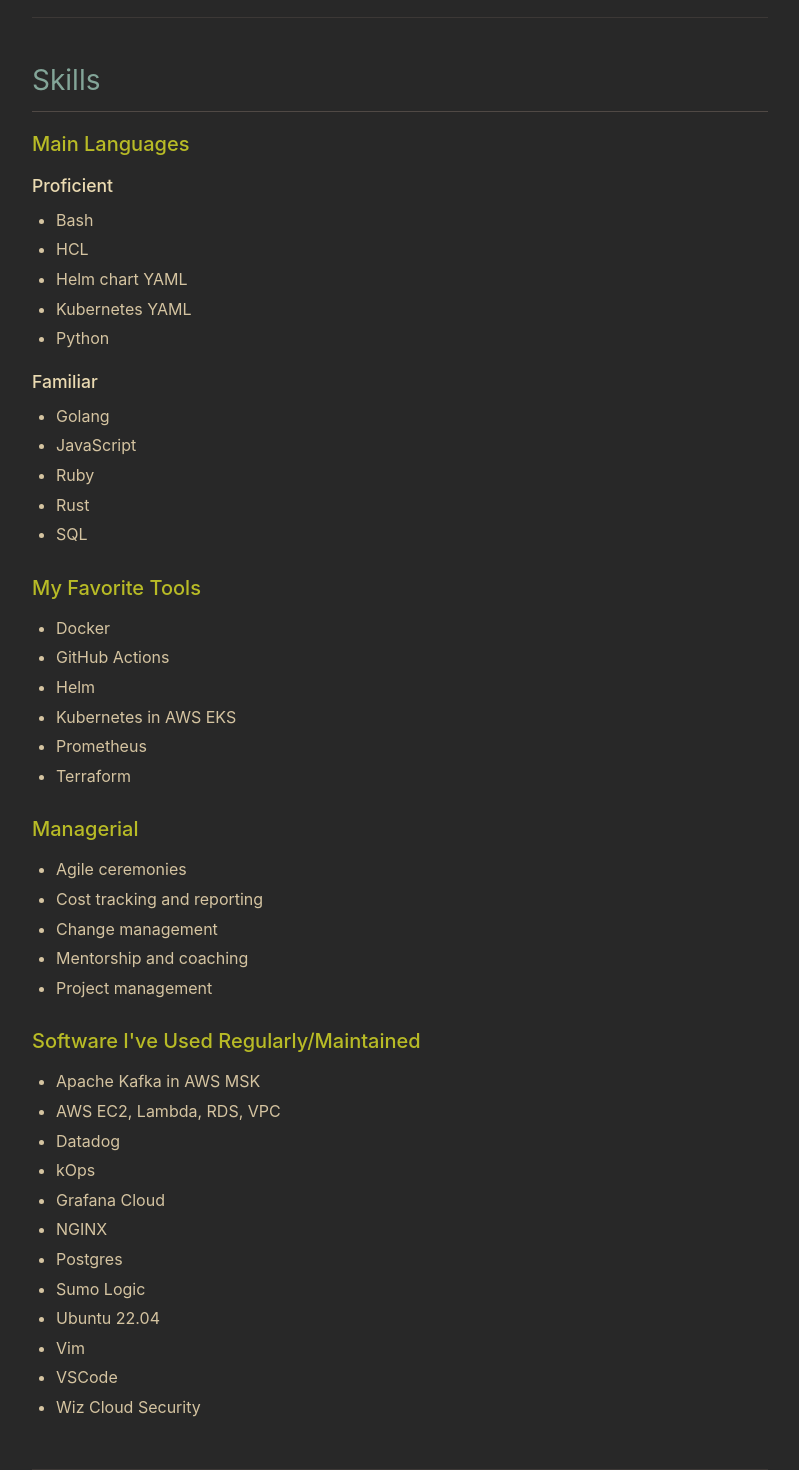
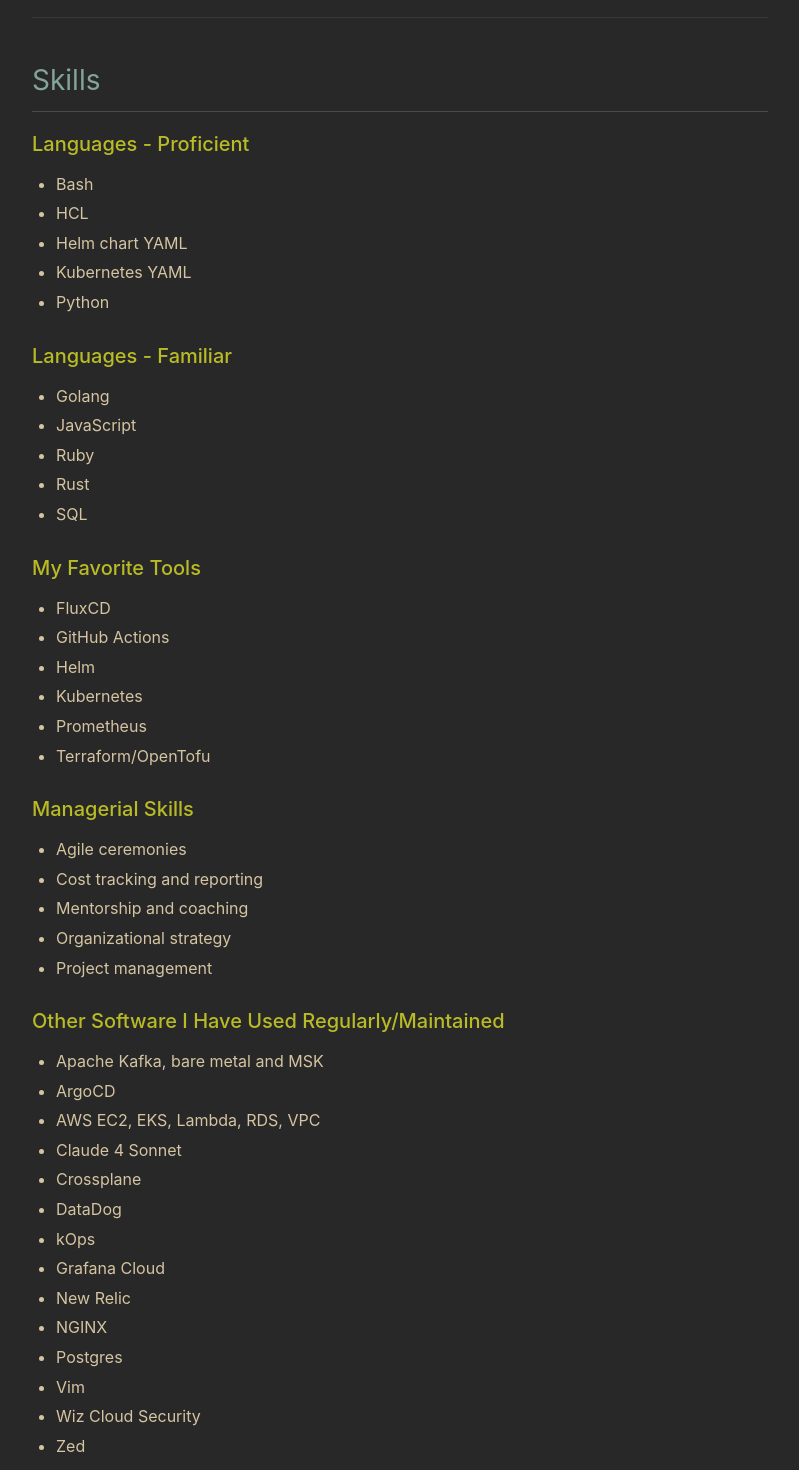
Before and after one commit to austinorth/austinorth.com, a React (Vite) app: page /resume in a window 1280 px wide. Shown: the part 2920-4390 px from the top of the page, without its empty margins (240-1039 px from the left). Built offline with nearby package versions, Linux system fonts and the light colour scheme.

Commit message:
feat: Skills section update
Signed-off-by: Austin Orth <31007285+austinorth@users.noreply.github.com>

```diff
--- a/src/components/Resume.tsx
+++ b/src/components/Resume.tsx
@@ -179,9 +179,7 @@
         <h2>Skills</h2>
 
         <div style={{ marginBottom: "1.5rem" }}>
-          <h3>Main Languages</h3>
-          <div style={{ marginBottom: "1rem" }}>
-            <h4>Proficient</h4>
+          <h3>Languages - Proficient</h3>
           <ul>
             <li>Bash</li>
             <li>HCL</li>
@@ -191,8 +189,8 @@
           </ul>
         </div>
 
-          <div>
-            <h4>Familiar</h4>
+        <div style={{ marginBottom: "1.5rem" }}>
+          <h3>Languages - Familiar</h3>
           <ul>
             <li>Golang</li>
             <li>JavaScript</li>
@@ -201,46 +199,47 @@
             <li>SQL</li>
           </ul>
         </div>
-        </div>
 
         <div style={{ marginBottom: "1.5rem" }}>
           <h3>My Favorite Tools</h3>
           <ul>
-            <li>Docker</li>
+            <li>FluxCD</li>
             <li>GitHub Actions</li>
             <li>Helm</li>
-            <li>Kubernetes in AWS EKS</li>
+            <li>Kubernetes</li>
             <li>Prometheus</li>
-            <li>Terraform</li>
+            <li>Terraform/OpenTofu</li>
           </ul>
         </div>
 
         <div style={{ marginBottom: "1.5rem" }}>
-          <h3>Managerial</h3>
+          <h3>Managerial Skills</h3>
           <ul>
             <li>Agile ceremonies</li>
             <li>Cost tracking and reporting</li>
-            <li>Change management</li>
             <li>Mentorship and coaching</li>
+            <li>Organizational strategy</li>
             <li>Project management</li>
           </ul>
         </div>
 
         <div>
-          <h3>Software I've Used Regularly/Maintained</h3>
+          <h3>Other Software I Have Used Regularly/Maintained</h3>
           <ul>
-            <li>Apache Kafka in AWS MSK</li>
-            <li>AWS EC2, Lambda, RDS, VPC</li>
-            <li>Datadog</li>
+            <li>Apache Kafka, bare metal and MSK</li>
+            <li>ArgoCD</li>
+            <li>AWS EC2, EKS, Lambda, RDS, VPC</li>
+            <li>Claude 4 Sonnet</li>
+            <li>Crossplane</li>
+            <li>DataDog</li>
             <li>kOps</li>
             <li>Grafana Cloud</li>
+            <li>New Relic</li>
             <li>NGINX</li>
             <li>Postgres</li>
-            <li>Sumo Logic</li>
-            <li>Ubuntu 22.04</li>
             <li>Vim</li>
-            <li>VSCode</li>
             <li>Wiz Cloud Security</li>
+            <li>Zed</li>
           </ul>
         </div>
       </div>
```
Lines whose indentation alone changed are shown as unchanged.
